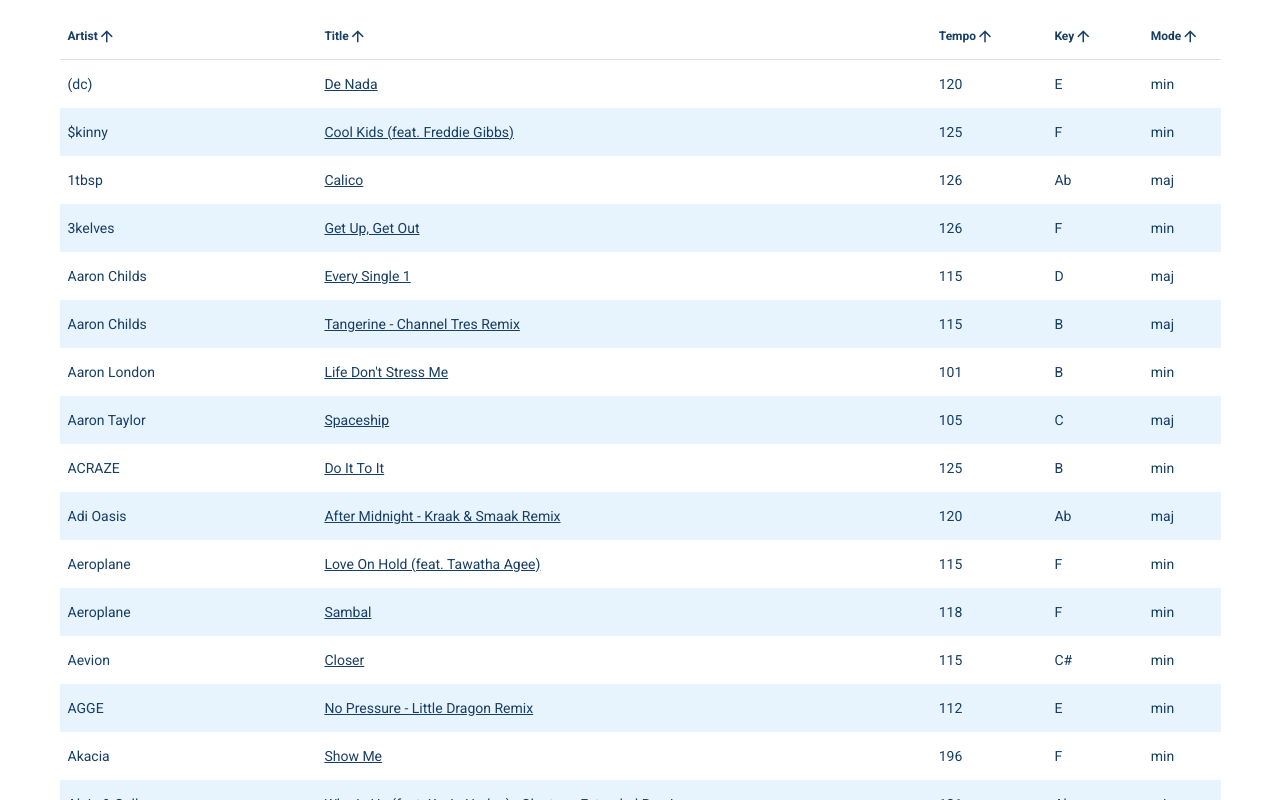
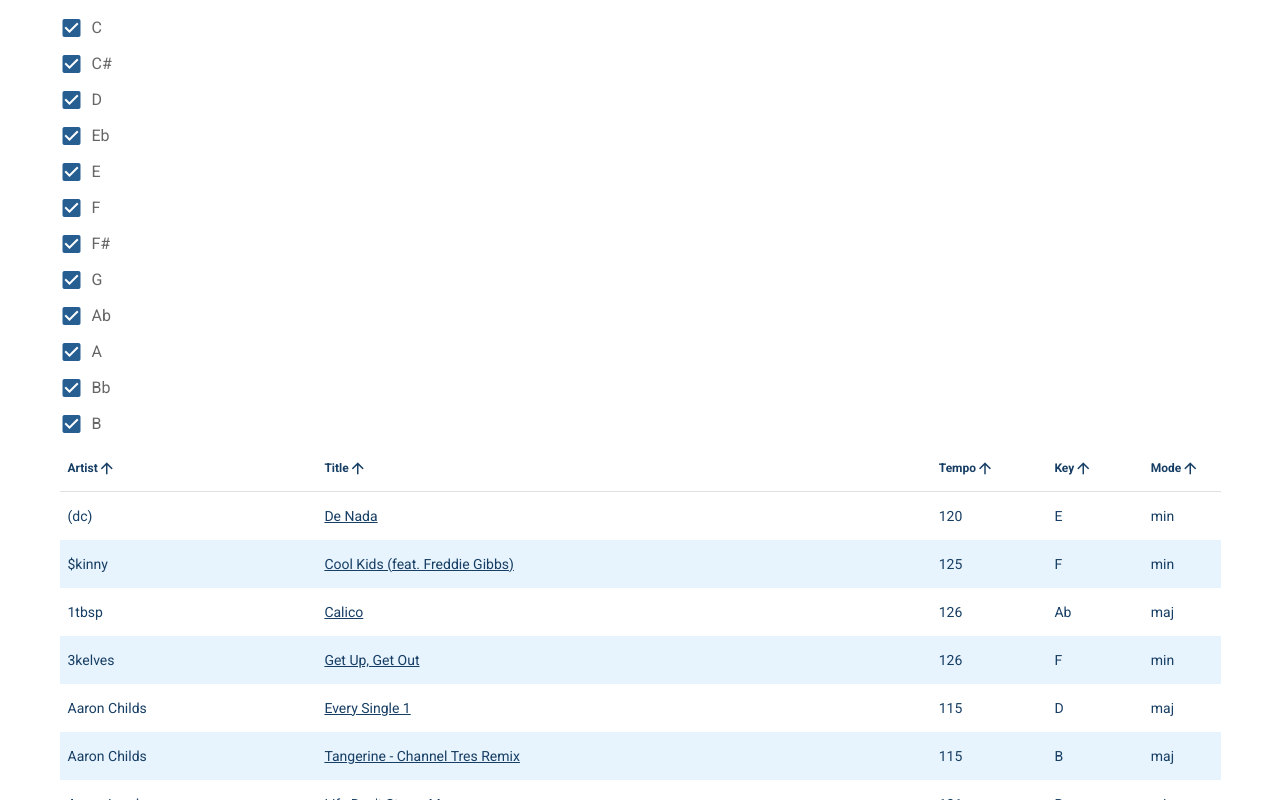
Before and after one commit to arringtonm/spotify-sort, a Vue app: page / in a window 1280 px wide. Shown: the top 800 px of the page. Built offline with nearby package versions, Linux system fonts and the light colour scheme.

Commit message:
Proof of concept filter by key

```diff
--- a/src/components/TrackList.vue
+++ b/src/components/TrackList.vue
@@ -1,21 +1,35 @@
 <template>
+  <div>
     <v-container>
+      <v-checkbox
+        v-for="pitch in pitches"
+        type="checkbox"
+        :value="pitch"
+        :key="pitch"
+        :id="pitch"
+        :label="pitch"
+        color="hsl(209, 58%, 36%)"
+        v-model="selectedPitches"
+      />
       <v-data-table
         id="tracklist"
         :headers="headers"
-      :items="tracks"
+        :items="filteredTracks"
         :sort-by="['artist', 'title', 'tempo', 'key', 'mode']"
         :items-per-page="1000"
         hide-default-footer
       >
         <template v-slot:item.title="{ item }">
-        <a target="_blank" :href="`https://open.spotify.com/track/${item.id}`">
+          <a
+            target="_blank"
+            :href="`https://open.spotify.com/track/${item.id}`"
+          >
             {{ item.title }}
           </a>
         </template>
       </v-data-table>
-
     </v-container>
+  </div>
 </template>
 
 <script>
@@ -28,12 +42,30 @@
   },
   computed: {
     returnCamelot(track) {
-            return track
-        }
+      return track;
+    },
+    // crude filter by key
+    filteredTracks() {
+      return this.tracks.filter((track) =>
+        this.selectedPitches.includes(track.key)
+      );
+    },
   },
   data: () => ({
-      pitches: [
-        'C', 'C#', 'D', 'Eb', 'E', 'F', 'F#', 'G', 'Ab', 'A', 'Bb', 'B'
+    pitches: ['C', 'C#', 'D', 'Eb', 'E', 'F', 'F#', 'G', 'Ab', 'A', 'Bb', 'B'],
+    selectedPitches: [
+      'C',
+      'C#',
+      'D',
+      'Eb',
+      'E',
+      'F',
+      'F#',
+      'G',
+      'Ab',
+      'A',
+      'Bb',
+      'B',
     ],
     headers: [
       {
@@ -45,18 +77,16 @@
       { text: 'Title', value: 'title' },
       { text: 'Tempo', value: 'tempo' },
       { text: 'Key', value: 'key' },
-        { text: 'Mode', value: 'mode' }
+      { text: 'Mode', value: 'mode' },
       // { text: 'Mode', value: 'mode' }
     ],
-      tracks: tracklist
-      })
-    }
+    tracks: tracklist,
+  }),
+};
 </script>
 
 <style lang="scss">
-
 #tracklist {
-
   td {
     border: none;
     border-image-width: 0;
@@ -69,7 +99,7 @@
     }
   }
   a {
-      color: #173e64
+    color: #173e64;
   }
   td:nth-of-type(3n) {
     min-width: 6rem;
@@ -98,4 +128,17 @@
   }
 }
 
+fieldset {
+  border: none;
+  margin-left: 16px;
+}
+
+.v-input {
+  margin: 0 !important;
+  padding-top: 0;
+  // line-height: 1;
+}
+.v-messages {
+  display: none;
+}
 </style>
```
Lines whose indentation alone changed are shown as unchanged.
